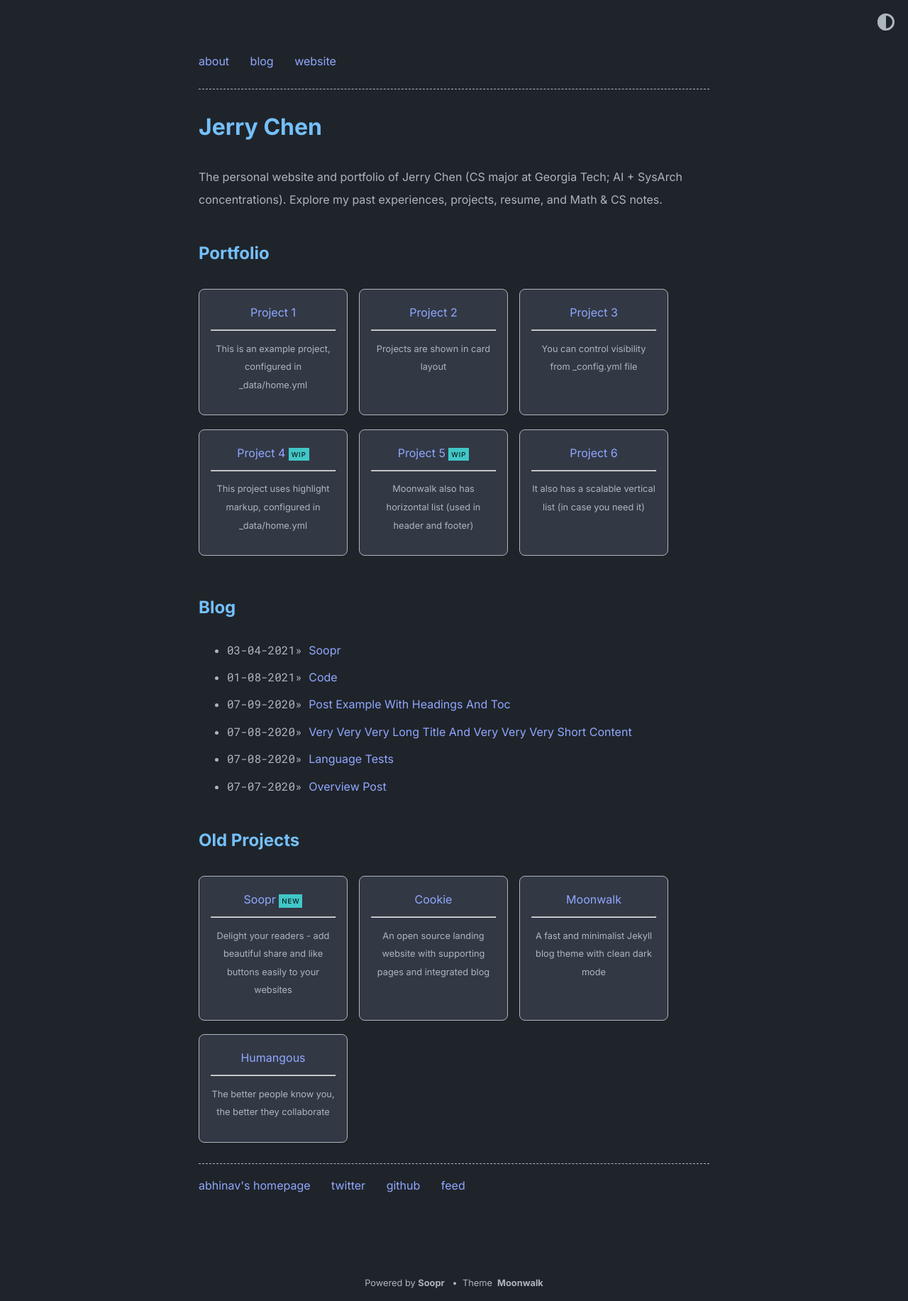
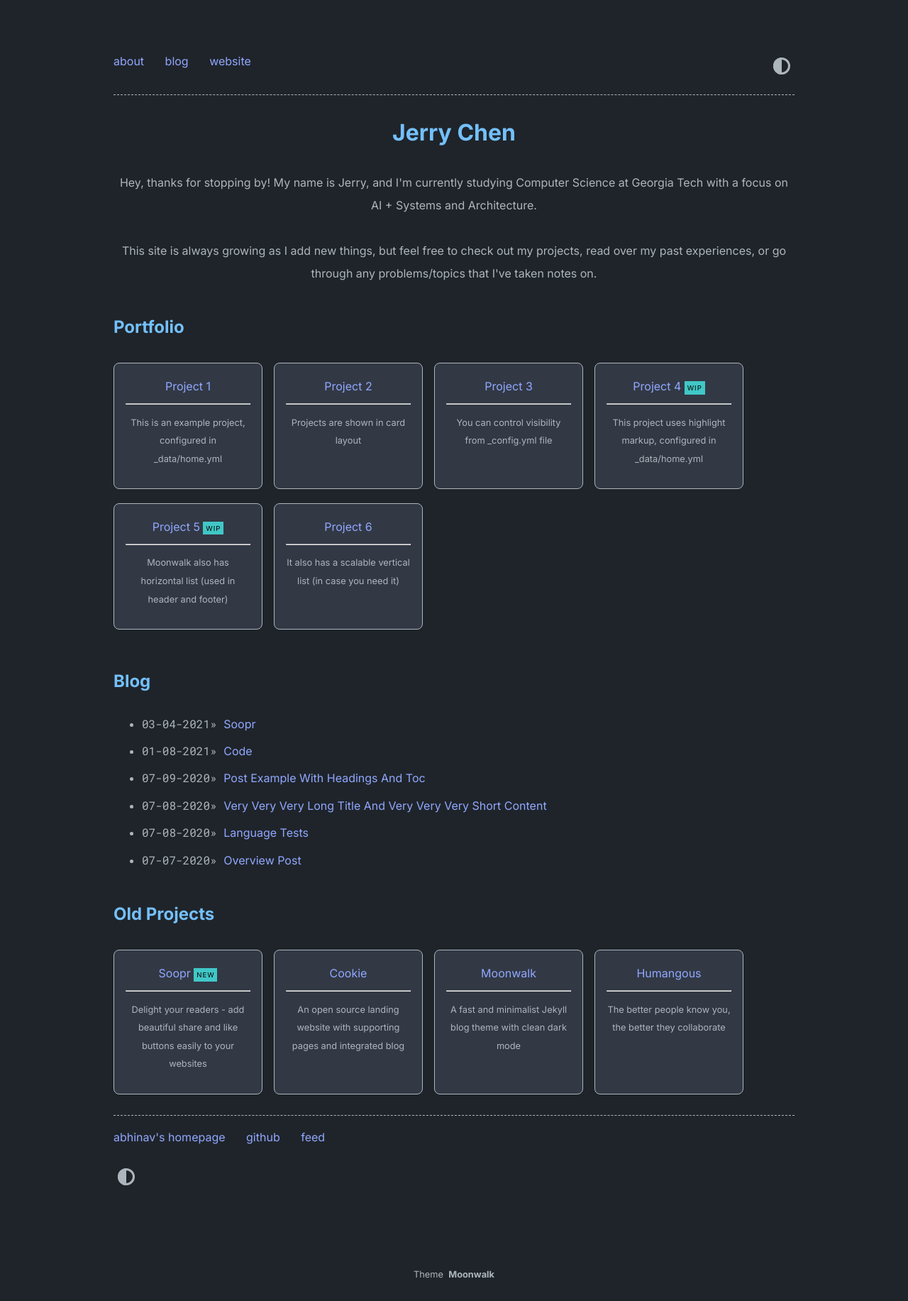
Before and after one commit to jerrychen751/jerrychen751.github.io, a Jekyll site: the page built from index.md, in a window 1280 px wide. Shown: the whole page at 71% size. Built offline with Jekyll 4.4.1, drawn with Linux system fonts in a browser that asks for light colours.

Commit message:
update site

```diff
--- a/_config.yml
+++ b/_config.yml
@@ -1,22 +1,21 @@
+# Website Info
 title: Jerry Chen | Personal Site
 author: Jerry Chen
 email: jerrychen@gatech.edu
 
 url: https://jerrychen751.github.io/ # root address of the site
-bseurl: ""
+baseurl: ""
+
 description: > # description of the site (multiple lines allowed)
-  The personal website and portfolio of Jerry Chen (CS major at Georgia Tech; AI + SysArch concentrations). Explore my past experiences, projects, resume, and Math & CS notes.
+  Jerry Chen's personal portfolio and website. A Georgia Tech CS student studying AI and Systems/Architecture, showcasing projects, experiences, and notes.
 
-# ???
-permalink: /:slug
+home_description: |
+  Hey, thanks for stopping by! My name is Jerry, and I'm currently studying Computer Science at Georgia Tech with a focus on AI + Systems and Architecture.
 
+  This site is always growing as I add new things, but feel free to check out my projects, read over my past experiences, or go through any problems/topics that I've taken notes on.
+
+permalink: /:slug # removes date from filename (uses slug portion for URL)
 favicon: "./logo.png" # relative path to site's favicon
-
-twitter:
-    username: abhinav # update or delete this
-    card: summary_large_image
-
-
 
 header_name: "Jerry Chen"
 
@@ -43,9 +42,6 @@ theme_config:
     title_blog: Blog
     title_old_projects: Old Projects
 
-soopr:
-  publish_token: "" # sign up at https://www.soopr.co to get your publish token and personalize share and reaction options
-
 highlighter: rouge
 
 sass:
--- a/_data/home.yml
+++ b/_data/home.yml
@@ -57,9 +57,6 @@ footer_entries:
   - title: abhinav's homepage
     url: https://www.abhinav.co
 
-  - title: twitter
-    url: https://twitter.com/abhinav
-
   - title: github
     url: https://github.com/abhinavs
 
--- a/_layouts/home.html
+++ b/_layouts/home.html
@@ -4,13 +4,16 @@ layout: default
 
 <header>
 {% if site.theme_config.show_navbar == true %}
-  {% include horizontal_list.html collection=site.data.home.navbar_entries %}
+  <div class="header-flex">
+    {% include horizontal_list.html collection=site.data.home.navbar_entries class="navbar" %}
+    {% include toggle_theme_button.html %}
+  </div>
   <div class="dashed"></div>
 {% endif %}
 
-  <h1>{{ site.header_name }}</h1>
+  <h1 class="home-title">{{ site.header_name }}</h1>
   {% if site.theme_config.show_description == true %}
-    <p>{{ site.description }}</p>
+    <div class="home-description">{{ site.home_description | newline_to_br }}</div>
   {% endif %}
 </header>
 
--- a/_sass/moonwalk.scss
+++ b/_sass/moonwalk.scss
@@ -32,7 +32,7 @@ p { margin: 1em 0; }
 li { margin: 0.4em 0; }
 
 .w {
-  max-width: 720px;
+  max-width: 960px;
   margin: 0 auto;
   padding: 4em 2em;
 }
@@ -153,6 +153,27 @@ html.transition *:after {
 .theme-toggle:focus {
   outline: none;
 }
+
+.header-flex {
+  display: flex;
+  justify-content: space-between;
+  align-items: center;
+}
+
+.header-flex .navbar {
+  margin: 0;
+  padding: 0;
+  li {
+    display: inline-block;
+    margin: 0 1em 0 0;
+  }
+}
+
+.theme-toggle {
+  position: static;
+  margin: 0;
+}
+
 .dashed {
   border-top: 1px var(--text) dashed;
   margin: 0.5em 0;
@@ -172,6 +193,13 @@ mark {
 }
 .home-date {
   font-family: "Roboto Mono", "Courier New", monospace;
+}
+.home-description {
+  text-align: center;
+}
+
+.home-title {
+  text-align: center;
 }
 .post-list-item a {
   text-decoration: none;
```
Also changed, not shown: _posts/2020-07-07-overview-post.md (+50 -3 lines).
